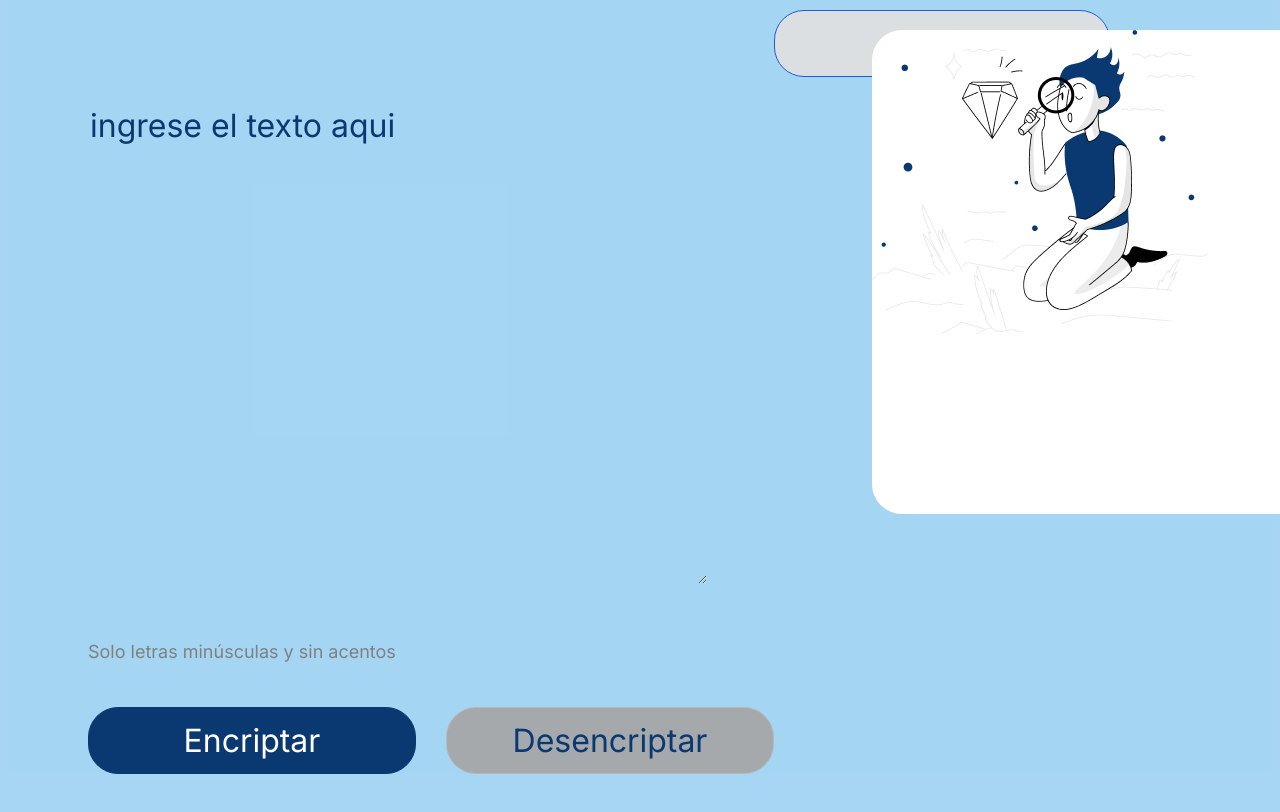
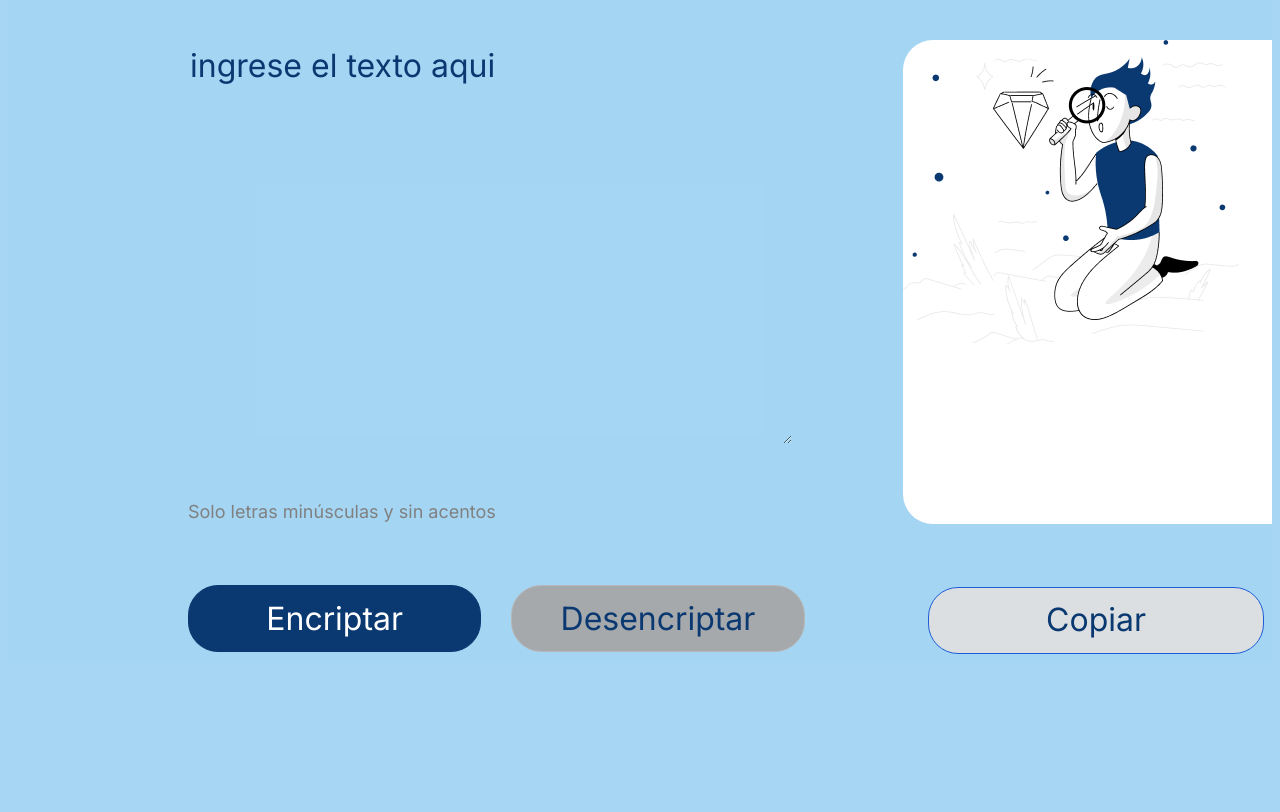
Before and after one commit to olman217/encriptador, a plain HTML site: page index.html in a window 1280 px wide. Shown: the part 72-884 px from the top of the page. After the commit the page ends 800 px from the top, so only its background shows below. Drawn offline with Linux system fonts and the light colour scheme.

Commit message:
centrando el botton de copiar

```diff
--- a/index.html
+++ b/index.html
@@ -28,7 +28,8 @@
         </section>
         <section>
             <textarea class="mensaje" cols="20" rows="10"></textarea>
-            <div>
+
+            <div class="btn-copiar">
                 <button class="copiar">Copiar</button>
             </div>
         </section>
--- a/visul.css
+++ b/visul.css
@@ -4,6 +4,7 @@
     font-weight: 400;
     font-size: 32px;
     line-height: 150%;
+    overflow-y: hidden;
 }
 
 .logo {
@@ -14,15 +15,17 @@
 
 main {
     display: flex;
-    margin-bottom: 50px;
-    margin-left: 80px;
+    margin-bottom: 10px;
+    margin-left: 180px;
 
 }
 
 .text-area {
+    height: 400px;
     border: none;
     color: #0a3871;
-    margin-top: 90px;
+    margin-top: 30px;
+    padding: 2px;
     text-transform: lowercase;
 }
 
@@ -41,9 +44,8 @@ main {
     border-radius: 30px;
     color: #0a3871;
     margin-left: 98px;
-    margin-top: 20px;
+    margin-top: 30px;
     padding-left: 20px;
-    position: fixed;
 }
 
 .mensaje :focus {
@@ -54,6 +56,12 @@ main {
     display: flex;
     margin-top: 18px;
 
+}
+
+.btn-copiar {
+    display: flex;
+    margin-top: 50px;
+    margin-left: 20%;
 }
 
 .btn-encriptar {
@@ -77,12 +85,15 @@ main {
     width: 328px;
 }
 
+
 .copiar {
+    position: absolute;
     background-color: #dcdfe1;
     border: 1px solid #1e5cd7;
     border-radius: 30px;
     color: #0a3871;
     cursor: pointer;
+    margin-left: 30px;
     height: 67px;
     width: 336px;
 }
```
